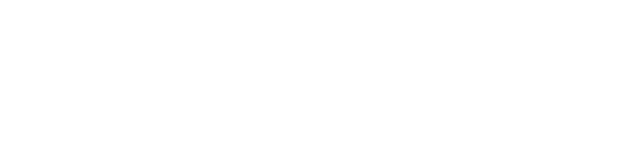
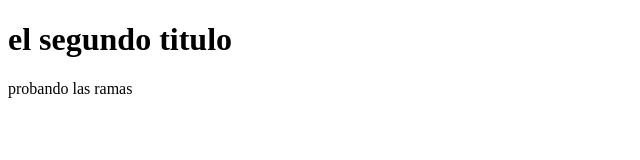
Before and after one commit to Relun/Pruebas-git, a plain HTML site: page index.html in a window 1280 px wide. Shown: the whole page, without its empty margins (0-640 px from the left). Drawn offline with Linux system fonts and the light colour scheme.

Commit message:
branches

```diff
--- a/index.html
+++ b/index.html
@@ -6,6 +6,7 @@
     <title>Document</title>
 </head>
 <body>
-
+    <h1>el segundo titulo</h1>
+    <p>probando las ramas</p>
 </body>
 </html>
```
